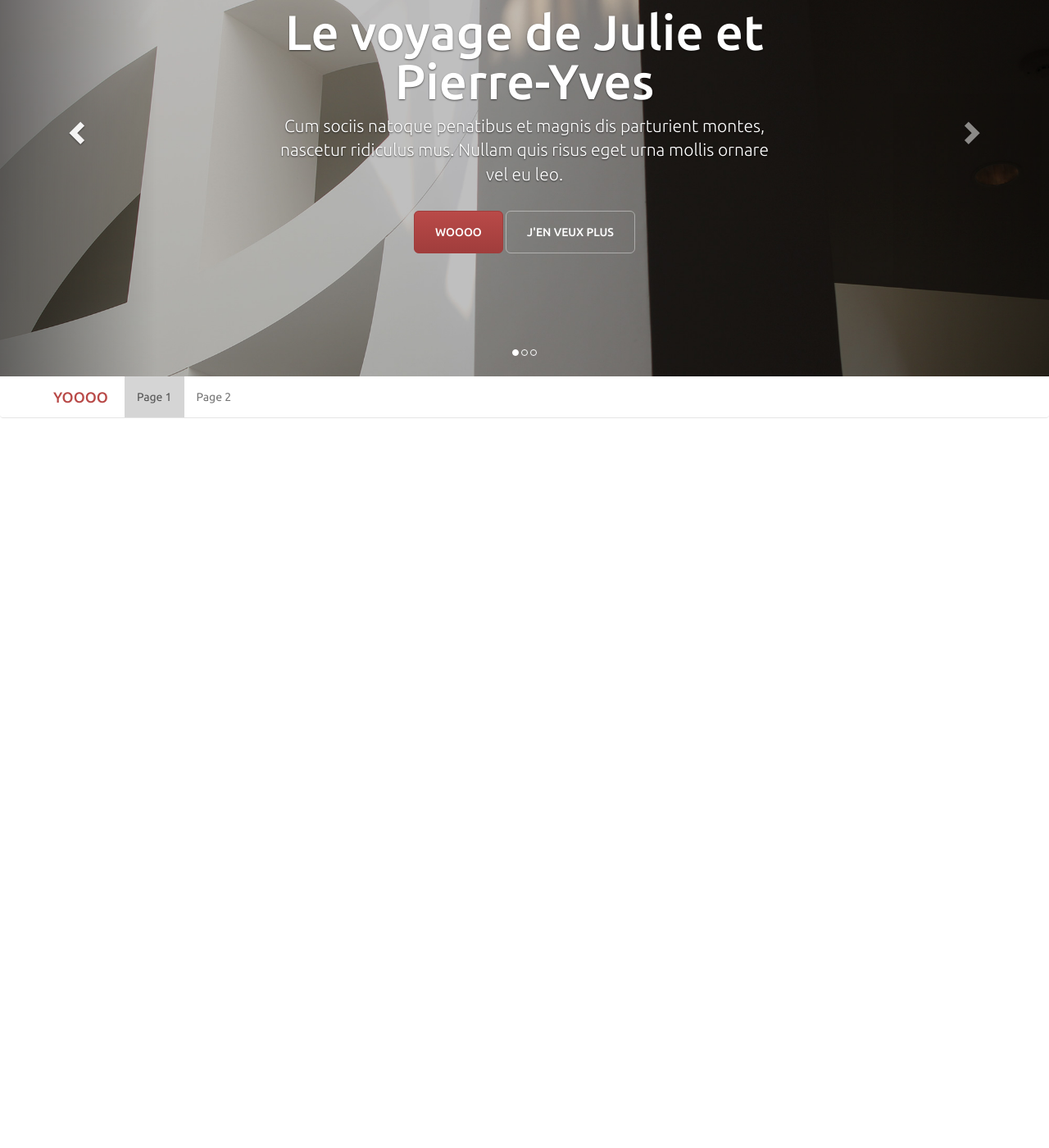
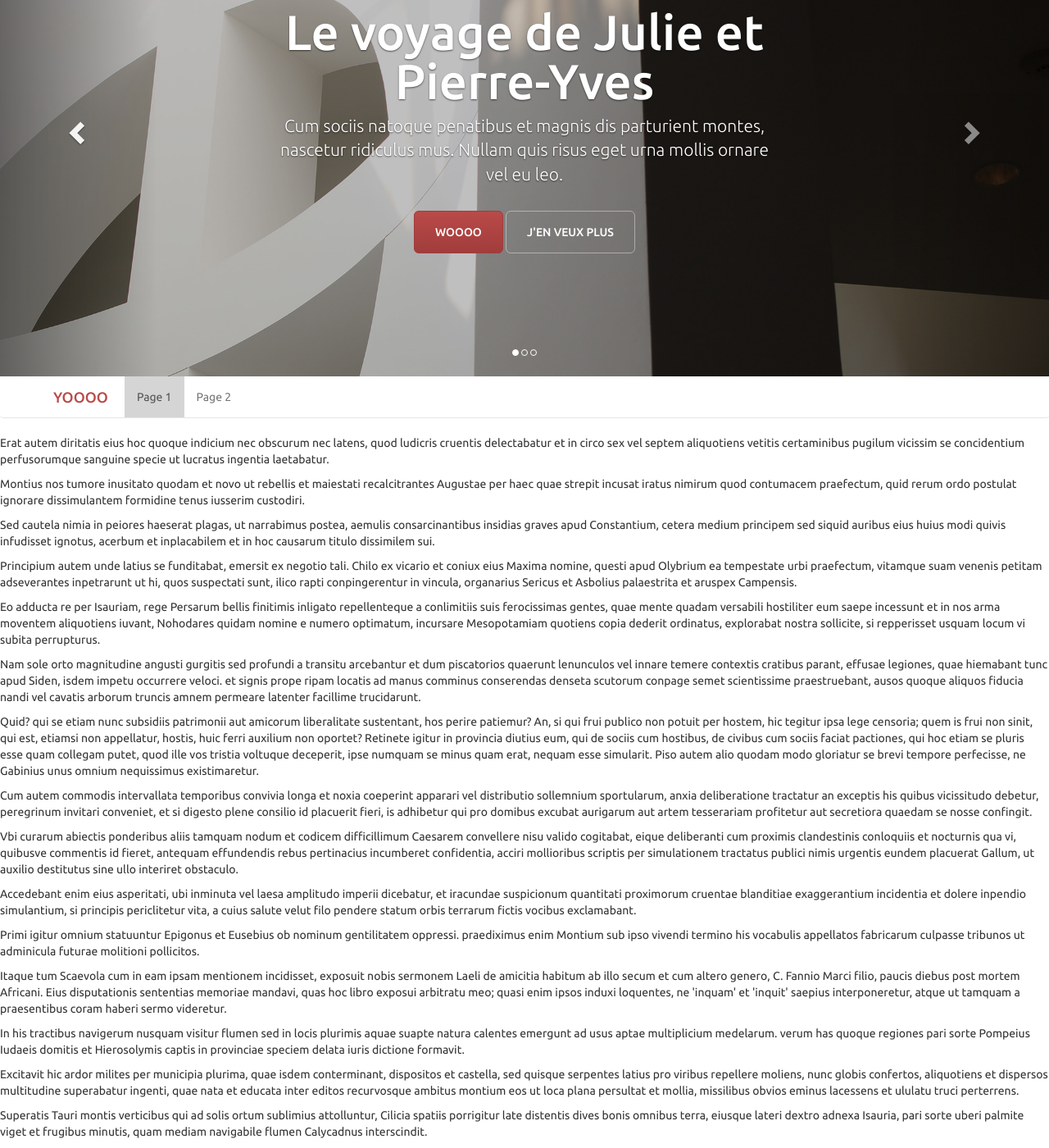
Before and after one commit to link-webcreations/juetpy, a Jekyll site: the page built from index.html, in a window 1280 px wide and 1400 px high, scrolled down 141 px. Shown: the whole window at 82% size. Built offline with Jekyll 4.4.1, drawn with Linux system fonts in a browser that asks for light colours; Markdown is read by kramdown in place of the engine named in the settings; before the commit the page ends 900 px from its top, so only the background shows below that.

Commit message:
Ajout de texte

```diff
--- a/index.html
+++ b/index.html
@@ -67,3 +67,19 @@ slug: home
     </div>
   </div>
 </div>
+
+<p>Erat autem diritatis eius hoc quoque indicium nec obscurum nec latens, quod ludicris cruentis delectabatur et in circo sex vel septem aliquotiens vetitis certaminibus pugilum vicissim se concidentium perfusorumque sanguine specie ut lucratus ingentia laetabatur.</p>
+<p>Montius nos tumore inusitato quodam et novo ut rebellis et maiestati recalcitrantes Augustae per haec quae strepit incusat iratus nimirum quod contumacem praefectum, quid rerum ordo postulat ignorare dissimulantem formidine tenus iusserim custodiri.</p>
+<p>Sed cautela nimia in peiores haeserat plagas, ut narrabimus postea, aemulis consarcinantibus insidias graves apud Constantium, cetera medium principem sed siquid auribus eius huius modi quivis infudisset ignotus, acerbum et inplacabilem et in hoc causarum titulo dissimilem sui.</p>
+<p>Principium autem unde latius se funditabat, emersit ex negotio tali. Chilo ex vicario et coniux eius Maxima nomine, questi apud Olybrium ea tempestate urbi praefectum, vitamque suam venenis petitam adseverantes inpetrarunt ut hi, quos suspectati sunt, ilico rapti conpingerentur in vincula, organarius Sericus et Asbolius palaestrita et aruspex Campensis.</p>
+<p>Eo adducta re per Isauriam, rege Persarum bellis finitimis inligato repellenteque a conlimitiis suis ferocissimas gentes, quae mente quadam versabili hostiliter eum saepe incessunt et in nos arma moventem aliquotiens iuvant, Nohodares quidam nomine e numero optimatum, incursare Mesopotamiam quotiens copia dederit ordinatus, explorabat nostra sollicite, si repperisset usquam locum vi subita perrupturus.</p>
+<p>Nam sole orto magnitudine angusti gurgitis sed profundi a transitu arcebantur et dum piscatorios quaerunt lenunculos vel innare temere contextis cratibus parant, effusae legiones, quae hiemabant tunc apud Siden, isdem impetu occurrere veloci. et signis prope ripam locatis ad manus comminus conserendas denseta scutorum conpage semet scientissime praestruebant, ausos quoque aliquos fiducia nandi vel cavatis arborum truncis amnem permeare latenter facillime trucidarunt.</p>
+<p>Quid? qui se etiam nunc subsidiis patrimonii aut amicorum liberalitate sustentant, hos perire patiemur? An, si qui frui publico non potuit per hostem, hic tegitur ipsa lege censoria; quem is frui non sinit, qui est, etiamsi non appellatur, hostis, huic ferri auxilium non oportet? Retinete igitur in provincia diutius eum, qui de sociis cum hostibus, de civibus cum sociis faciat pactiones, qui hoc etiam se pluris esse quam collegam putet, quod ille vos tristia voltuque deceperit, ipse numquam se minus quam erat, nequam esse simularit. Piso autem alio quodam modo gloriatur se brevi tempore perfecisse, ne Gabinius unus omnium nequissimus existimaretur.</p>
+<p>Cum autem commodis intervallata temporibus convivia longa et noxia coeperint apparari vel distributio sollemnium sportularum, anxia deliberatione tractatur an exceptis his quibus vicissitudo debetur, peregrinum invitari conveniet, et si digesto plene consilio id placuerit fieri, is adhibetur qui pro domibus excubat aurigarum aut artem tesserariam profitetur aut secretiora quaedam se nosse confingit.</p>
+<p>Vbi curarum abiectis ponderibus aliis tamquam nodum et codicem difficillimum Caesarem convellere nisu valido cogitabat, eique deliberanti cum proximis clandestinis conloquiis et nocturnis qua vi, quibusve commentis id fieret, antequam effundendis rebus pertinacius incumberet confidentia, acciri mollioribus scriptis per simulationem tractatus publici nimis urgentis eundem placuerat Gallum, ut auxilio destitutus sine ullo interiret obstaculo.</p>
+<p>Accedebant enim eius asperitati, ubi inminuta vel laesa amplitudo imperii dicebatur, et iracundae suspicionum quantitati proximorum cruentae blanditiae exaggerantium incidentia et dolere inpendio simulantium, si principis periclitetur vita, a cuius salute velut filo pendere statum orbis terrarum fictis vocibus exclamabant.</p>
+<p>Primi igitur omnium statuuntur Epigonus et Eusebius ob nominum gentilitatem oppressi. praediximus enim Montium sub ipso vivendi termino his vocabulis appellatos fabricarum culpasse tribunos ut adminicula futurae molitioni pollicitos.</p>
+<p>Itaque tum Scaevola cum in eam ipsam mentionem incidisset, exposuit nobis sermonem Laeli de amicitia habitum ab illo secum et cum altero genero, C. Fannio Marci filio, paucis diebus post mortem Africani. Eius disputationis sententias memoriae mandavi, quas hoc libro exposui arbitratu meo; quasi enim ipsos induxi loquentes, ne 'inquam' et 'inquit' saepius interponeretur, atque ut tamquam a praesentibus coram haberi sermo videretur.</p>
+<p>In his tractibus navigerum nusquam visitur flumen sed in locis plurimis aquae suapte natura calentes emergunt ad usus aptae multiplicium medelarum. verum has quoque regiones pari sorte Pompeius Iudaeis domitis et Hierosolymis captis in provinciae speciem delata iuris dictione formavit.</p>
+<p>Excitavit hic ardor milites per municipia plurima, quae isdem conterminant, dispositos et castella, sed quisque serpentes latius pro viribus repellere moliens, nunc globis confertos, aliquotiens et dispersos multitudine superabatur ingenti, quae nata et educata inter editos recurvosque ambitus montium eos ut loca plana persultat et mollia, missilibus obvios eminus lacessens et ululatu truci perterrens.</p>
+<p>Superatis Tauri montis verticibus qui ad solis ortum sublimius attolluntur, Cilicia spatiis porrigitur late distentis dives bonis omnibus terra, eiusque lateri dextro adnexa Isauria, pari sorte uberi palmite viget et frugibus minutis, quam mediam navigabile flumen Calycadnus interscindit.</p>
```
